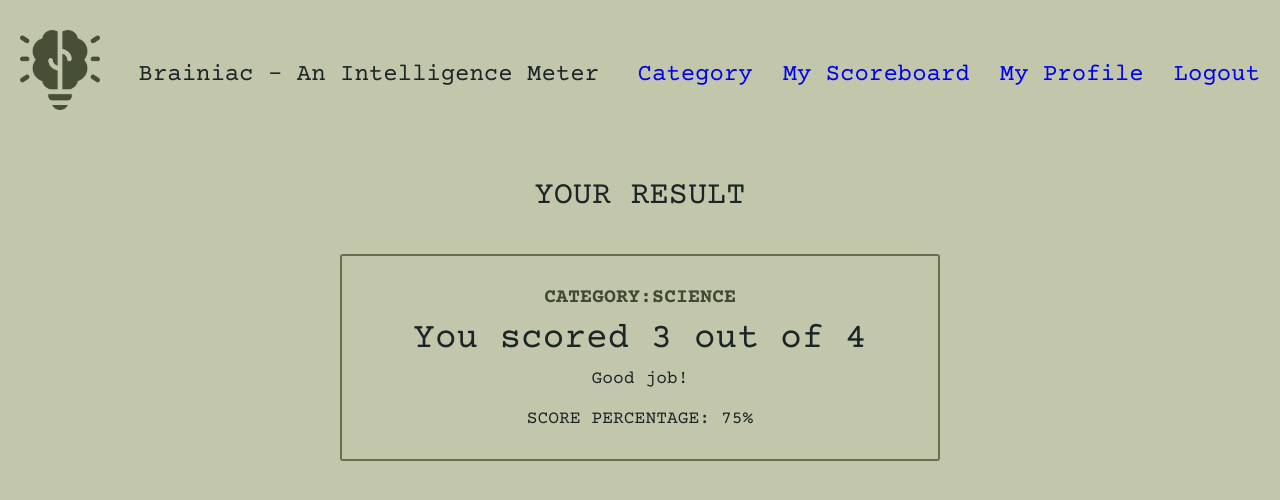
After one commit to alishashresthaaa/py-quizapp, a Django app: page /quiz/result/ in a window 1280 px wide. The commit adds this page. Shown: the top 500 px of the page. Run offline with Django 5.2, Linux system fonts and the light colour scheme.

Commit message:
template:result

```diff
--- a/core/urls.py
+++ b/core/urls.py
@@ -17,4 +17,5 @@ urlpatterns = [
         name="quiz_results",
     ),
     path("history/", quiz.QuizHistoryView.as_view(), name="quiz_history"),
+    path("result/", quiz.QuizResultView.as_view(), name="result"),
 ]
--- a/core/views/quiz.py
+++ b/core/views/quiz.py
@@ -2,6 +2,7 @@ import random
 
 from django.contrib.auth.decorators import login_required
 from django.http.response import HttpResponse as HttpResponse
+from django.shortcuts import render
 from django.urls import reverse_lazy
 from django.utils.decorators import method_decorator
 from django.views.decorators.http import require_http_methods
@@ -178,3 +179,21 @@ class QuizHistoryView(TemplateView):
 
         context["quizzes"] = quizzes
         return context
+
+
+class QuizResultView(TemplateView):
+    template_name = "result.html"
+
+    def get_context_data(self, **kwargs):
+        context = super().get_context_data(**kwargs)
+        # Example context data, replace with actual data retrieval logic
+        context['score'] = {
+            'category': 'Science'
+        }
+        context['result'] = {
+            'percentage': 75,
+            'score': 3,
+            'total': 4,
+            'message': 'Good job!'
+        }
+        return context
--- a/static/css/main.css
+++ b/static/css/main.css
@@ -229,3 +229,35 @@ input[type="radio"]:checked::before {
 .question__container .form-error{
   margin-bottom: 20px;
 }
+
+.result__container{
+  margin-top: 40px;
+  text-align: center;
+  padding: 30px;
+  border: 2px solid var(--color-primary-main);
+  border-radius: var(--border-radius);
+}
+
+.result__header{
+  font-size: 36px;
+  margin: 10px auto;
+}
+
+.result__description{
+  font-size: 18px;
+  margin-top: 20px;
+  text-transform: uppercase;
+}
+
+.result__category{
+  font-size: 20px;
+  color: var(--color-primary-dark);
+  margin-bottom: 2px;
+  text-transform: uppercase;
+  font-weight: 600;
+}
+
+.result__message{
+  font-size: 18px;
+  color: var(--color-dark);
+}
--- /dev/null
+++ b/templates/result.html
@@ -0,0 +1,15 @@
+{% extends "header.html" %}
+
+{% block title %}Result{% endblock %}
+
+{% block content %}
+   <section class="form__container">
+        <h1 class="form__header">Your Result</h1>
+        <div class="result__container">
+            <div class="result__category">Category:{{ score.category }}</div>
+            <div class="result__header">You scored {{ result.score }} out of {{ result.total }}</div>
+            <div class="result__message">{{ result.message }}</div>
+            <div class="result__description">Score Percentage: {{ result.percentage }}%</div>
+        </div>
+   </section>
+{% endblock %}
--- a/templates/scores.html
+++ b/templates/scores.html
@@ -6,5 +6,11 @@
    <section class="form__container">
         <h1 class="form__header">My Scoreboard</h1>
         <p class="form__subheader">Are you any close to the world domination?</p>
+        <div class="score__container">
+            <div class="score__category">Category{{ score.category|default: "Category" }}</div>
+            <div class="score__description">Score Percentage: {{ result.percentage|default: 50 }}%</div>
+            <div class="score__header">You scored {{ result.score|default:2 }} out of {{ result.total|default:5 }}</div>
+            <div class="score__message">{{ result.message|default:"You suck." }}</div>
+        </div>
    </section>
 {% endblock %}
```
